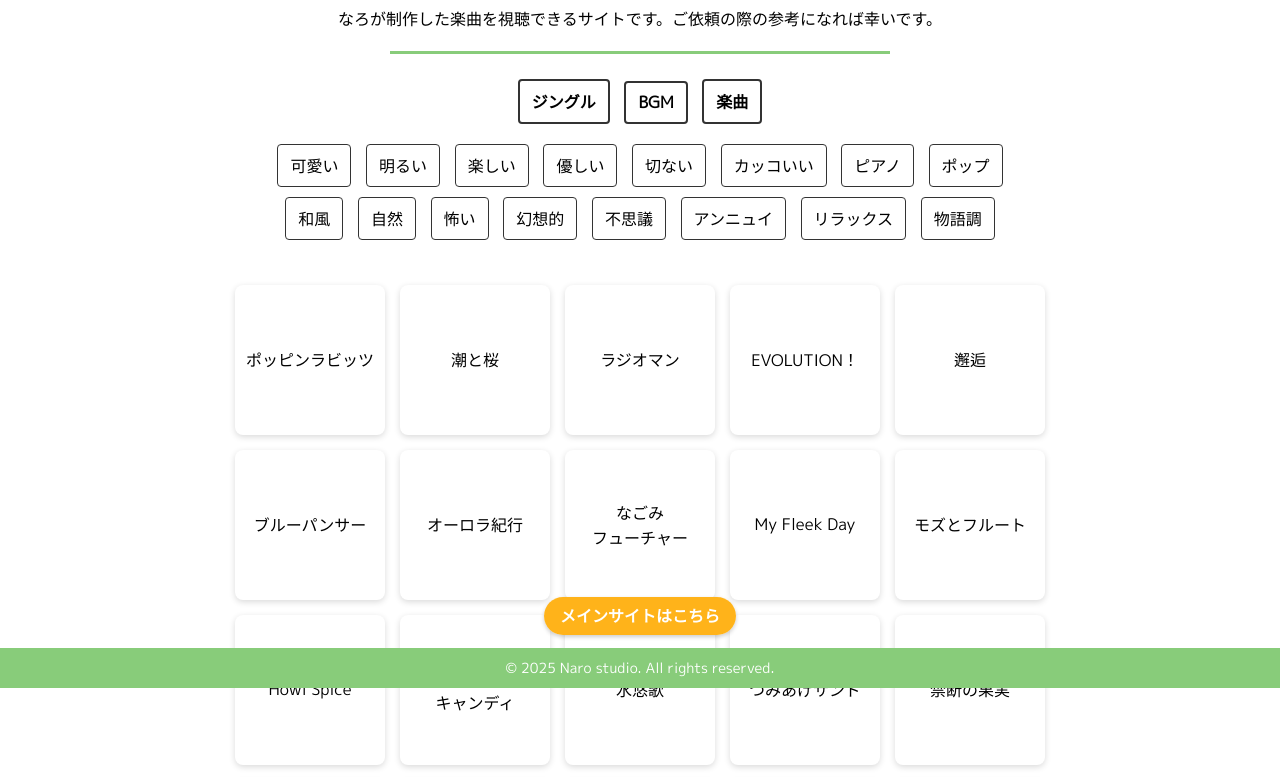
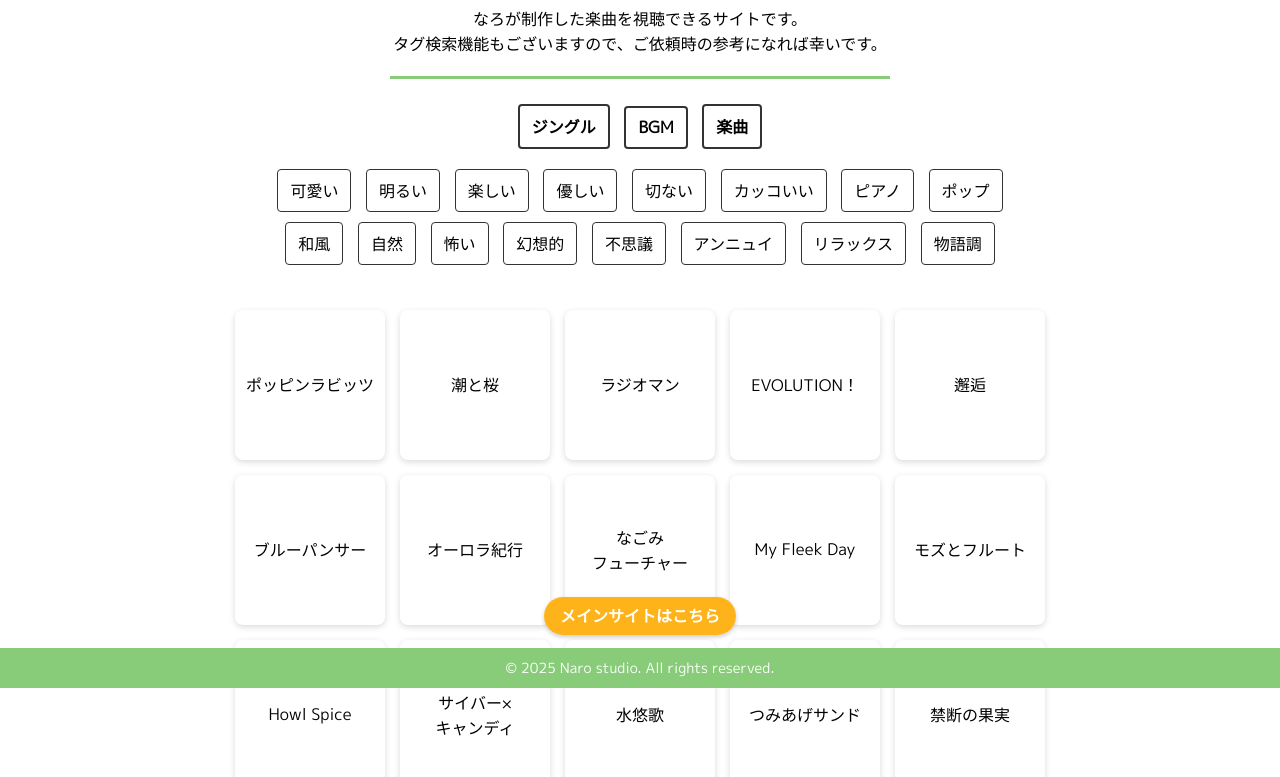
Before and after one commit to nar8ran/music-site, a plain HTML site: page index.html in a window 1280 px wide. Shown: the part 112-889 px from the top of the page. Drawn offline with Linux system fonts and the light colour scheme.

Commit message:
Update index.html

```diff
--- a/index.html
+++ b/index.html
@@ -137,7 +137,9 @@
 <body>
 <h1>Naro studio</h1>
 <p class="caption">
-  なろが制作した楽曲を視聴できるサイトです。ご依頼の際の参考になれば幸いです。
+  なろが制作した楽曲を視聴できるサイトです。
+   <br>
+  タグ検索機能もございますので、ご依頼時の参考になれば幸いです。
 </p>
 
   <hr style="border: none; height: 3px; width: 500px; background: #88cc7a; margin: 20px auto;">
```
